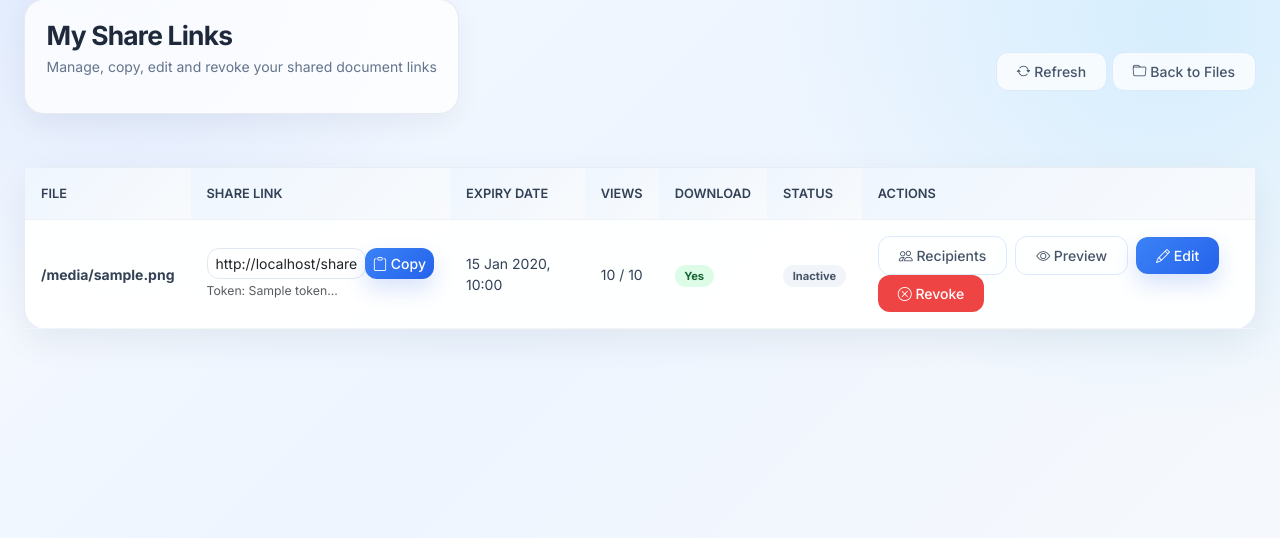
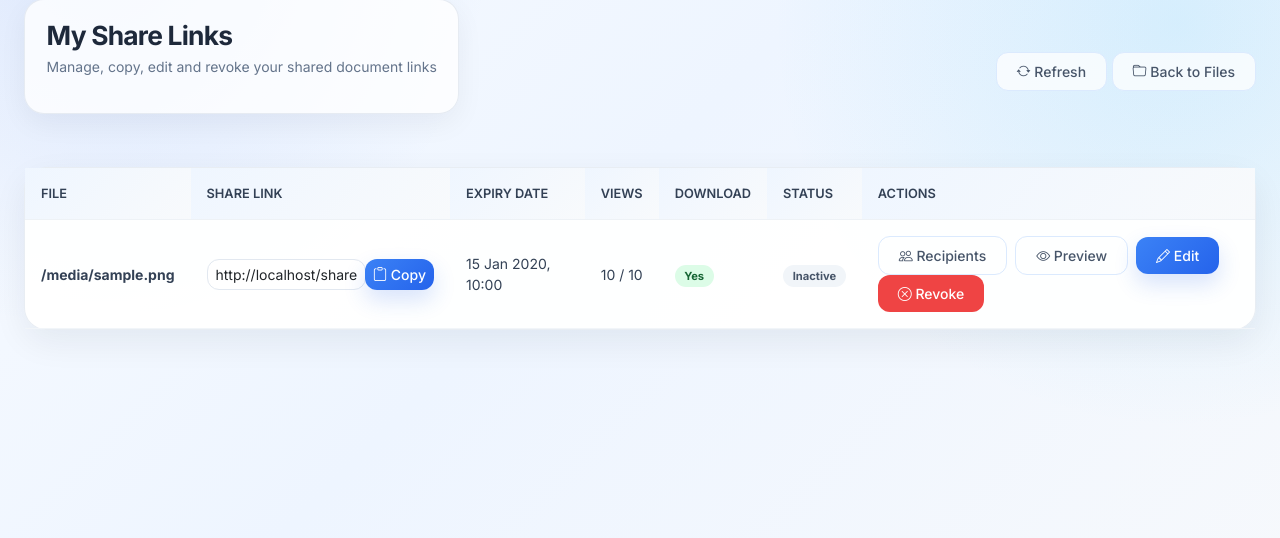
Before and after one commit to Redzuan192/docguard, a Flask app: page /my-links in a window 1280 px wide. Shown: the part 120-658 px from the top of the page. Run offline with Flask 3, Linux system fonts and the light colour scheme; the visitor is signed in with stand-in values (Sample User, id 1); a database or web service that is not in the repository returns one stand-in record (values such as "Sample title"); parts of the project's set-up code (start-up, migrations or seed data) failed here and were passed over; some libraries are stand-ins or nearby versions.

Commit message:
Improve DocGuard UI designa

```diff
--- a/templates/my_links.html
+++ b/templates/my_links.html
@@ -43,7 +43,6 @@
                                     <i class="bi bi-clipboard"></i> Copy
                                 </button>
                             </div>
-                            <small class="text-muted">Token: {{ link.token[:20] }}...</small>
                         </td>
                         <td>{{ link.expiry_date.strftime('%d %b %Y, %H:%M') if link.expiry_date else 'N/A' }}</td>
                         <td class="views-count" id="views-{{ link.id }}">
```
